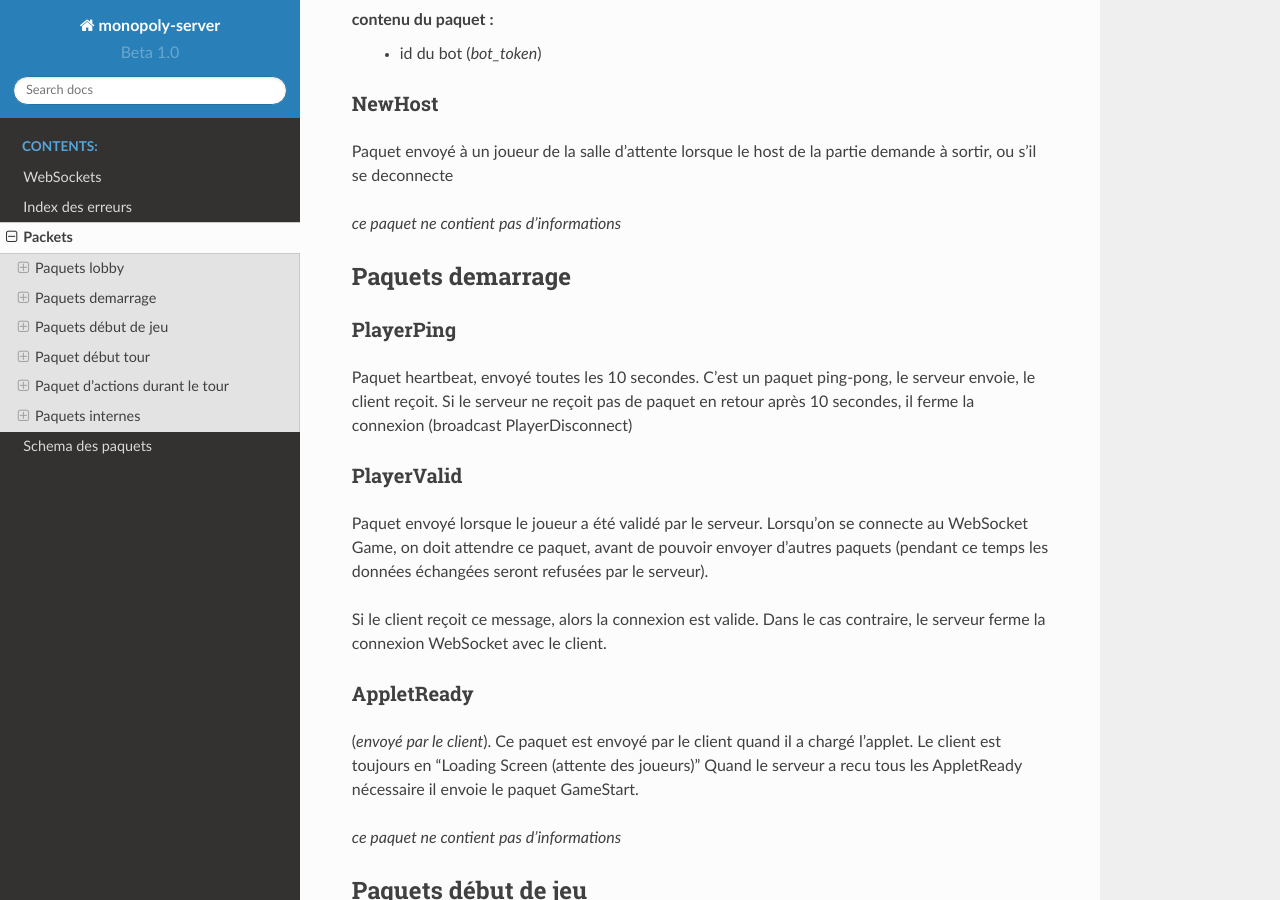
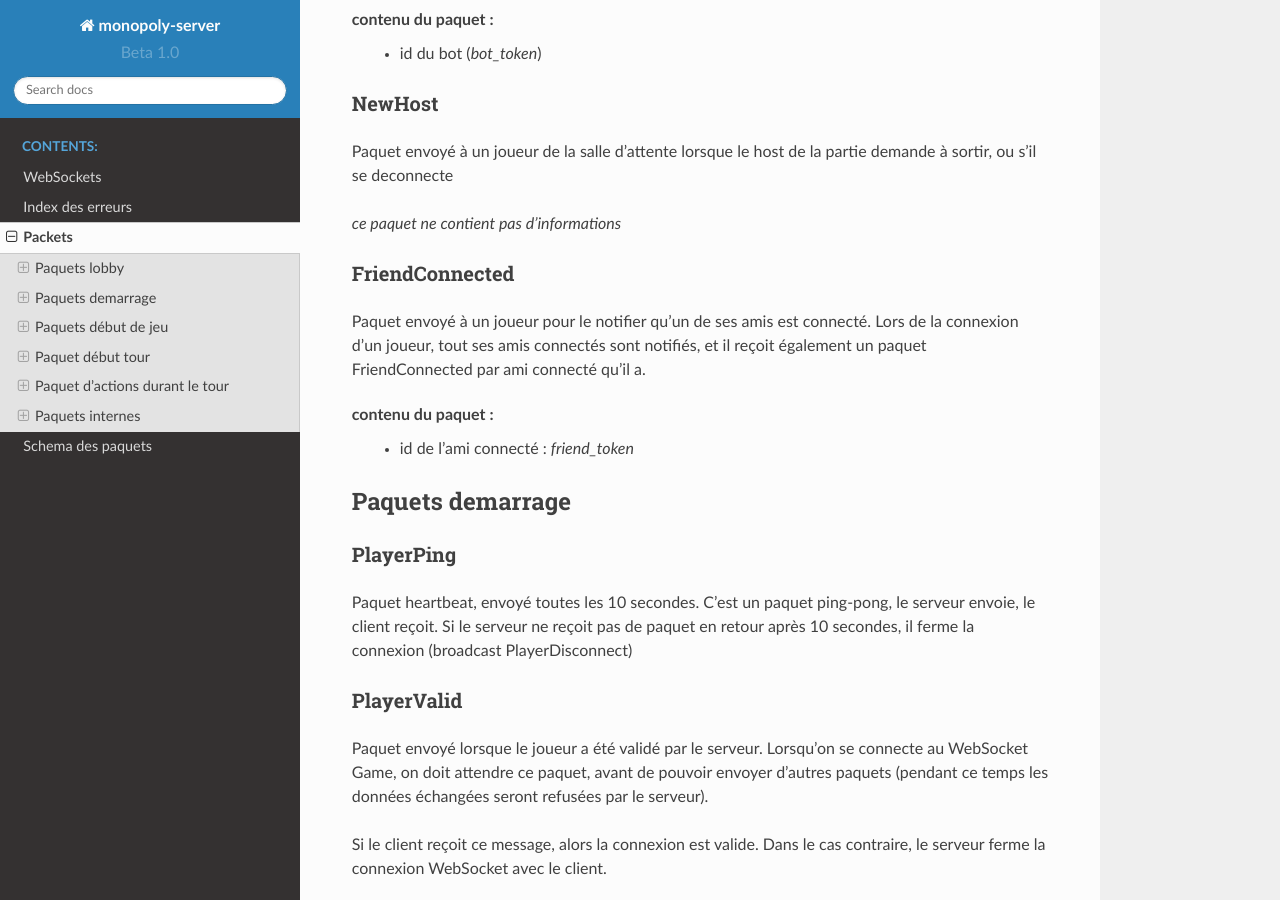
Before and after one commit to 3A-Unistra/Server, a Sphinx documentation site: the page built from docs/source/pages/packets.rst, in a window 1280 px wide and 900 px high, scrolled down 4454 px. Built offline with Sphinx 7.4.7 and the Read the Docs theme 2.0.0, drawn with Linux system fonts in a browser that asks for light colours; formulas are drawn with MathJax 3.

Commit message:
added doc FriendConnection

```diff
--- a/docs/source/pages/packets.rst
+++ b/docs/source/pages/packets.rst
@@ -202,6 +202,17 @@ NewHost
 Paquet envoyé à un joueur de la salle d'attente lorsque le host de la partie demande à sortir, ou s'il se deconnecte
 
 *ce paquet ne contient pas d'informations*
+
+
+FriendConnected
+^^^^^^^^^^^^^^^
+
+Paquet envoyé à un joueur pour le notifier qu'un de ses amis est connecté.
+Lors de la connexion d'un joueur, tout ses amis connectés sont notifiés, et il reçoit également
+un paquet FriendConnected par ami connecté qu'il a.
+
+**contenu du paquet :**
+ * id de l'ami connecté : *friend_token*
 
 Paquets demarrage
 -----------------
```
